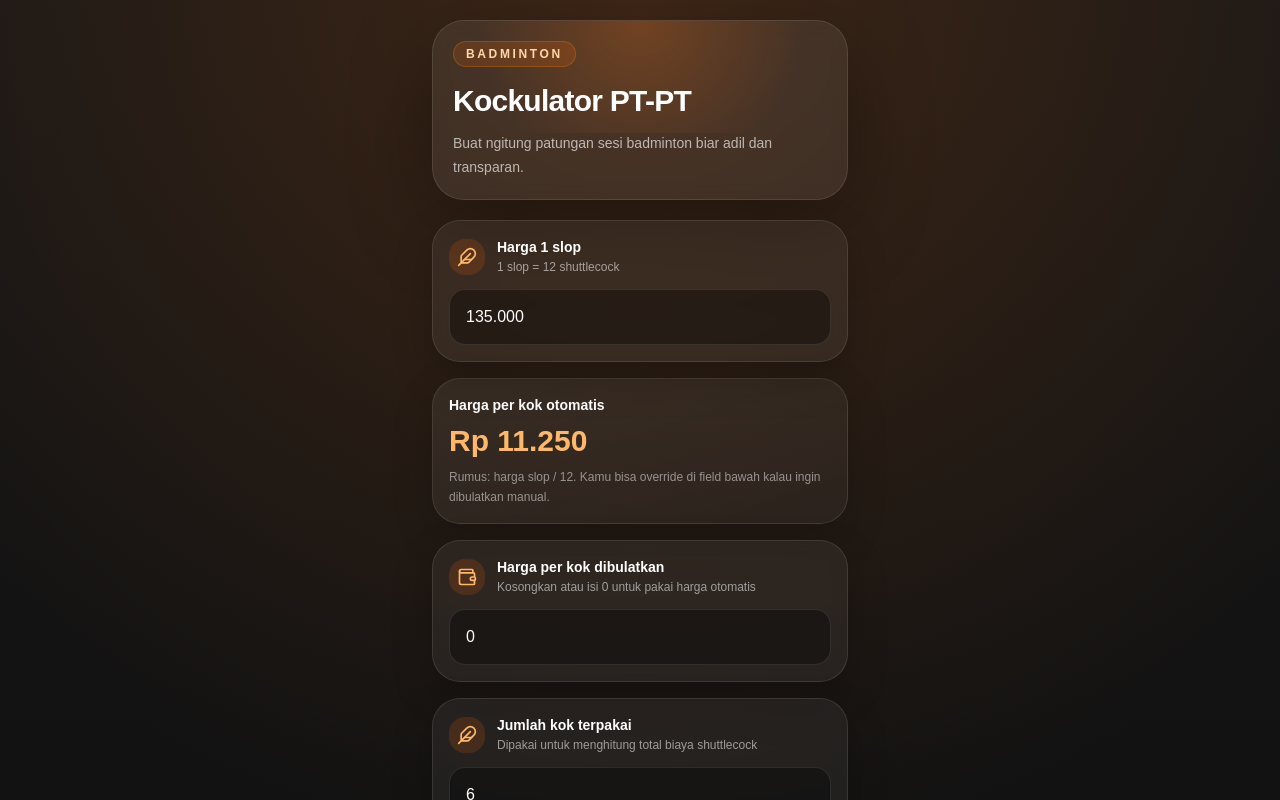
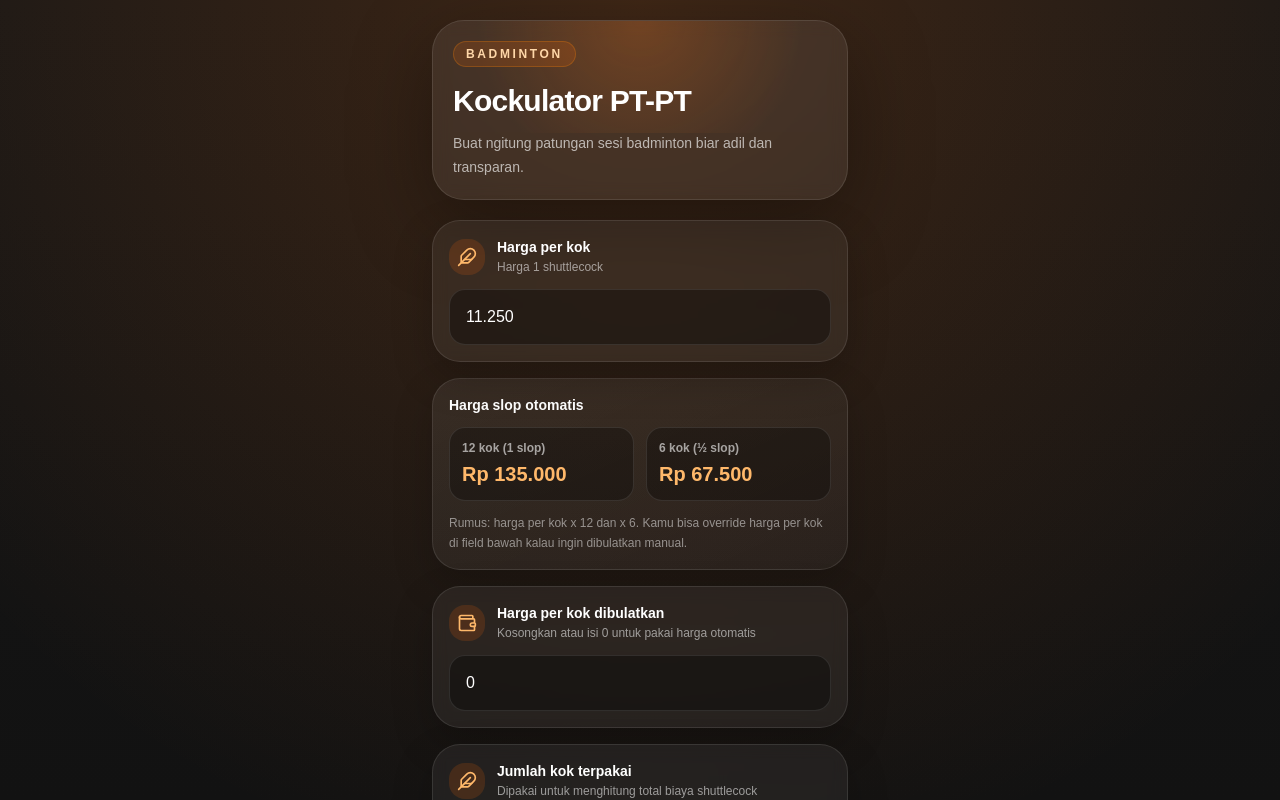
Before and after one commit to WynstelleID/kockulator, a Next.js app: page / in a window 1280 px wide. Shown: the top 800 px of the page. Built offline with nearby package versions, Linux system fonts and the light colour scheme.

Commit message:
fix: kok prize and visual issue at download receipt

```diff
--- a/components/history-detail.tsx
+++ b/components/history-detail.tsx
@@ -97,7 +97,7 @@ function buildReceiptSvg(record: SessionRecord) {
       ([label, value], index) => `
         <text x="56" y="${250 + index * 72}" fill="#A3A3A3" font-size="24" font-family="Arial, Helvetica, sans-serif">${escapeSvg(label)}</text>
         <text x="824" y="${250 + index * 72}" fill="#F7F7F7" font-size="24" text-anchor="end" font-family="Arial, Helvetica, sans-serif" font-weight="700">${escapeSvg(value)}</text>
-        <line x1="56" y1="${275 + index * 72}" x2="824" y2="${255 + index * 72}" stroke="rgba(255,255,255,0.06)" stroke-width="1" />
+        <line x1="56" y1="${275 + index * 72}" x2="824" y2="${275 + index * 72}" stroke="rgba(255,255,255,0.06)" stroke-width="1" />
       `,
     )
     .join("");
--- a/components/ptpt-calculator.tsx
+++ b/components/ptpt-calculator.tsx
@@ -206,7 +206,7 @@ export function PtPtCalculator() {
   const [isMounted, setIsMounted] = useState(false);
   const [showSplash, setShowSplash] = useState(true);
   const [isNavigating, setIsNavigating] = useState(false);
-  const [tubePrice, setTubePrice] = useState("135.000");
+  const [pricePerCock, setPricePerCock] = useState("11.250");
   const [roundedPrice, setRoundedPrice] = useState("0");
   const [usedShuttlecocks, setUsedShuttlecocks] = useState("6");
   const [isShuttlecockSponsored, setIsShuttlecockSponsored] = useState(false);
@@ -269,8 +269,9 @@ export function PtPtCalculator() {
   }
 
   const calculations = useMemo(() => {
-    const shuttlecockTubePrice = toSafeNumber(tubePrice);
-    const autoPricePerCock = shuttlecockTubePrice / 12;
+    const autoPricePerCock = toSafeNumber(pricePerCock);
+    const shuttlecockTubePrice = autoPricePerCock * 12;
+    const halfTubePrice = autoPricePerCock * 6;
     const manualRoundedPrice = toSafeNumber(roundedPrice);
     const roundedPricePerCock =
       manualRoundedPrice > 0 ? manualRoundedPrice : autoPricePerCock;
@@ -290,6 +291,7 @@ export function PtPtCalculator() {
 
     return {
       shuttlecockTubePrice,
+      halfTubePrice,
       autoPricePerCock,
       roundedPricePerCock,
       used,
@@ -305,7 +307,7 @@ export function PtPtCalculator() {
       costPerPlayer,
     };
   }, [
-    tubePrice,
+    pricePerCock,
     roundedPrice,
     usedShuttlecocks,
     isShuttlecockSponsored,
@@ -393,24 +395,35 @@ function generateSafeId(): string {
 
         <section className="mt-5 grid gap-4">
           <Field
-            label="Harga 1 slop"
-            hint="1 slop = 12 shuttlecock"
+            label="Harga per kok"
+            hint="Harga 1 shuttlecock"
             icon={<Feather className="size-5" />}
-            value={tubePrice}
-            onChange={(value) => setTubePrice(formatIntegerInput(value))}
+            value={pricePerCock}
+            onChange={(value) => setPricePerCock(formatIntegerInput(value))}
             type="text"
             inputMode="numeric"
           />
           <div className="rounded-[28px] border border-white/10 bg-linear-to-br from-white/[0.07] to-white/4 p-4 shadow-[0_16px_40px_rgba(0,0,0,0.2)]">
             <p className="text-sm font-semibold text-white">
-              Harga per kok otomatis
+              Harga slop otomatis
             </p>
-            <p className="mt-2 text-3xl font-black text-orange-300">
-              {formatCurrency(calculations.autoPricePerCock)}
-            </p>
-            <p className="mt-2 text-xs leading-5 text-white/50">
-              Rumus: harga slop / 12. Kamu bisa override di field bawah kalau
-              ingin dibulatkan manual.
+            <div className="mt-3 grid grid-cols-2 gap-3">
+              <div className="rounded-2xl border border-white/10 bg-black/30 p-3">
+                <p className="text-xs font-semibold text-white/60">12 kok (1 slop)</p>
+                <p className="mt-1 text-xl font-black text-orange-300">
+                  {formatCurrency(calculations.shuttlecockTubePrice)}
+                </p>
+              </div>
+              <div className="rounded-2xl border border-white/10 bg-black/30 p-3">
+                <p className="text-xs font-semibold text-white/60">6 kok (½ slop)</p>
+                <p className="mt-1 text-xl font-black text-orange-300">
+                  {formatCurrency(calculations.halfTubePrice)}
+                </p>
+              </div>
+            </div>
+            <p className="mt-3 text-xs leading-5 text-white/50">
+              Rumus: harga per kok x 12 dan x 6. Kamu bisa override harga per
+              kok di field bawah kalau ingin dibulatkan manual.
             </p>
           </div>
           <Field
```
